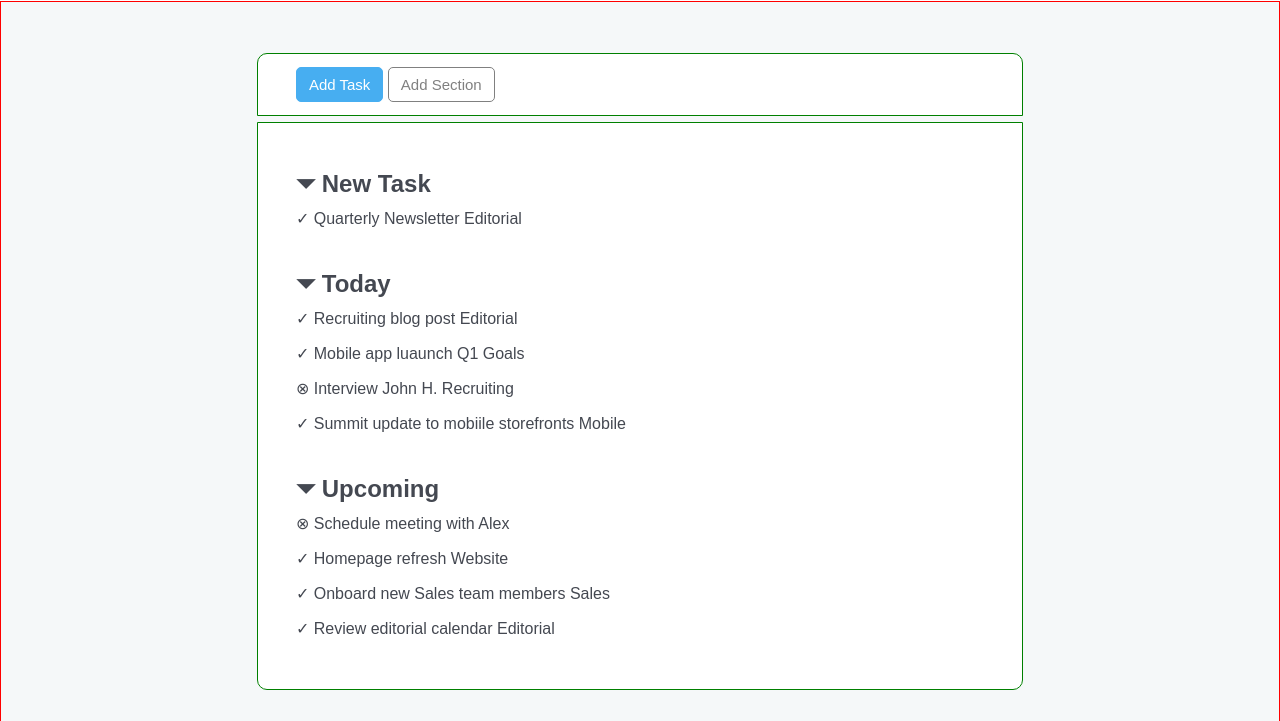
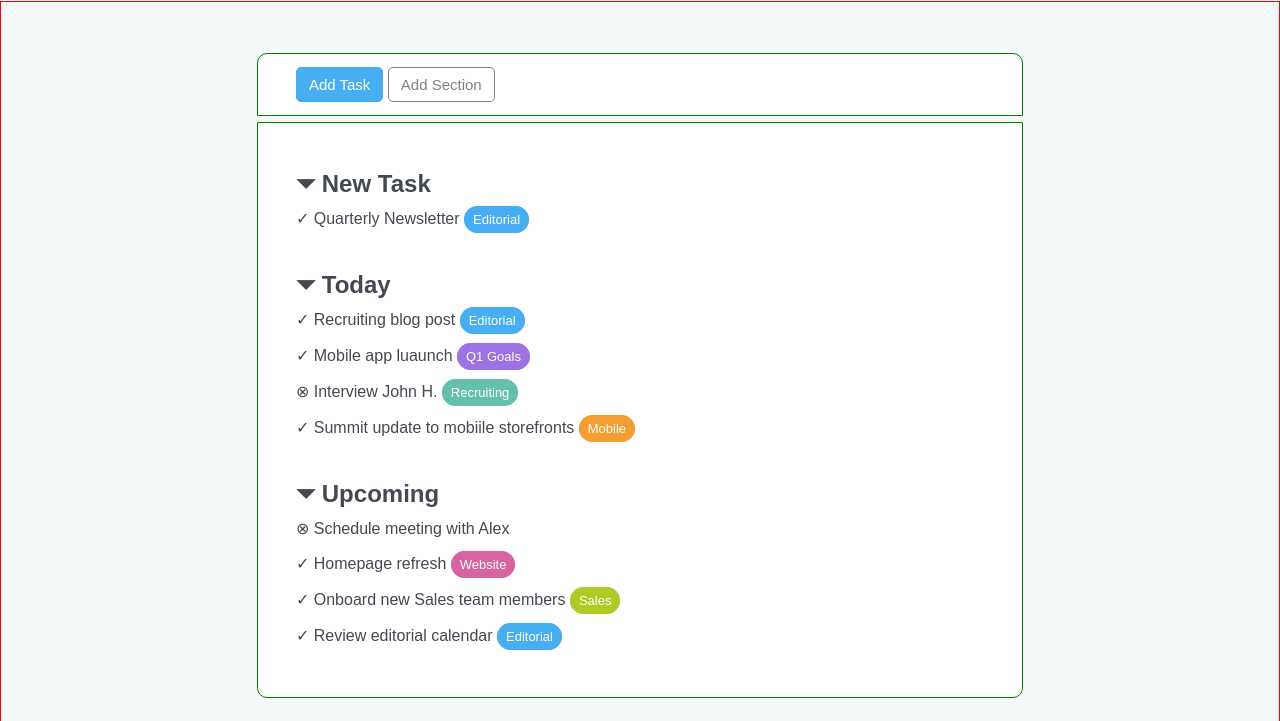
Before and after one commit to soniabergamini/html-css-toboolist, a plain HTML site: page index.html in a window 1280 px wide. Shown: the part 79-800 px from the top of the page. Drawn offline with Linux system fonts and the light colour scheme.

Commit message:
[css] aggiunto style etichette task

```diff
--- a/Risorse/CSS/style.css
+++ b/Risorse/CSS/style.css
@@ -72,3 +72,42 @@ button {
     margin: 30px 0;
     line-height: 35px;
 }
+
+section span {
+    padding: 5px 8px;
+    border-radius: 30px;
+    color: white;
+    font-size: small;
+    border: 1px solid red;
+    background-color: red;
+}
+
+#new span, .blue {
+    border: 1px solid #47AEF1;
+    background-color: #47AEF1;
+}
+
+#violet {
+    border: 1px solid #9d72e4;
+    background-color: #9d72e4;
+}
+
+#green {
+    border: 1px solid #64C0A9;
+    background-color: #64C0A9;
+}
+
+#orange {
+    border: 1px solid #F29E33;
+    background-color: #F29E33;
+}
+
+#pink {
+    border: 1px solid #D763A1;
+    background-color: #D763A1;
+}
+
+#lightgreen {
+    border: 1px solid #B1C925;
+    background-color: #B1C925;
+}
--- a/index.html
+++ b/index.html
@@ -22,25 +22,25 @@
         <!-- Inizio Sezione Task -->
         <section id="task">
             <!-- Inizio New Task -->
-            <section>
+            <section id="new">
                 <h2>&#9207; New Task</h2>
                 <p> &check; Quarterly Newsletter <span>Editorial</span></p>
             </section>
             <!-- Inizio Today Task -->
-            <section>
+            <section id="today">
                 <h2>&#9207; Today</h2>
-                <p> &check; Recruiting blog post <span>Editorial</span></p>
-                <p> &check; Mobile app luaunch <span>Q1 Goals</span></p>
-                <p> &#8855; Interview John H. <span>Recruiting</span></p>
-                <p> &check; Summit update to mobiile storefronts <span>Mobile</span></p>
+                <p> &check; Recruiting blog post <span class="blue">Editorial</span></p>
+                <p> &check; Mobile app luaunch <span id="violet">Q1 Goals</span></p>
+                <p> &#8855; Interview John H. <span id="green">Recruiting</span></p>
+                <p> &check; Summit update to mobiile storefronts <span id="orange">Mobile</span></p>
             </section>
             <!-- Inizio Upcoming Task -->
-            <section>
+            <section id="upcoming">
                 <h2>&#9207; Upcoming</h2>
                 <p> &#8855; Schedule meeting with Alex</p>
-                <p> &check; Homepage refresh <span>Website</span></p>
-                <p> &check; Onboard new Sales team members <span>Sales</span></p>
-                <p> &check; Review editorial calendar <span>Editorial</span></p>
+                <p> &check; Homepage refresh <span id="pink">Website</span></p>
+                <p> &check; Onboard new Sales team members <span id="lightgreen">Sales</span></p>
+                <p> &check; Review editorial calendar <span class="blue">Editorial</span></p>
             </section>
         </section>
     </main>
```
